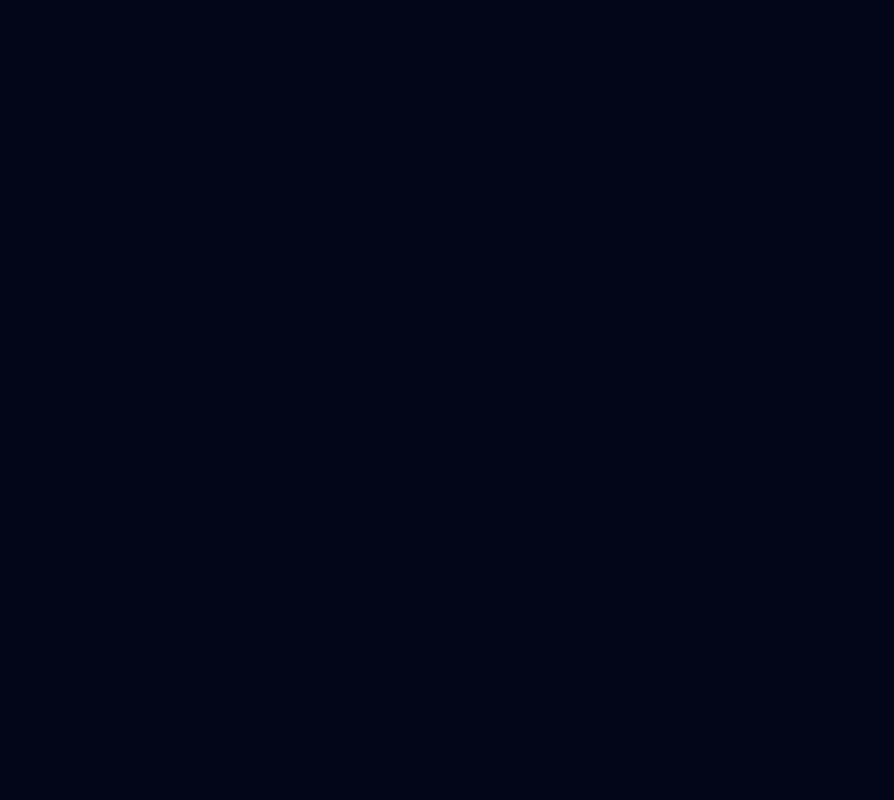
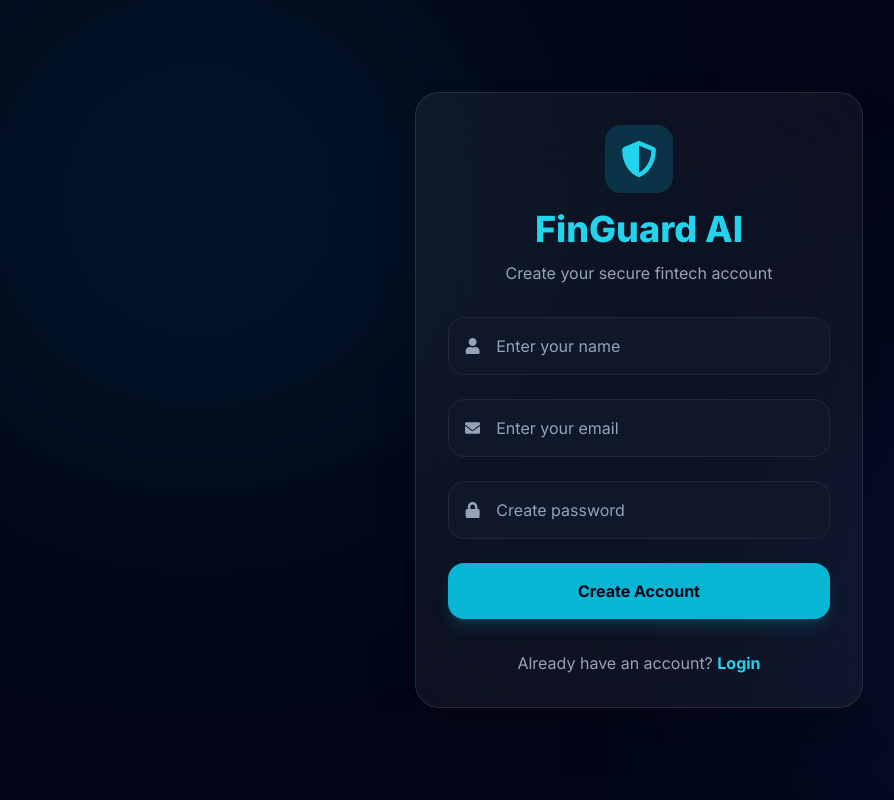
Before and after one commit to vishalkawade04/finguard-ai, a React (Vite) app in the folder frontend/: page /register in a window 1280 px wide. Before the commit this address had no page. Shown: the whole page, without its empty margins (1-895 px from the left). Built offline with nearby package versions, Linux system fonts and the light colour scheme.

Commit message:
Added auto login token after register

```diff
--- a/frontend/package.json
+++ b/frontend/package.json
@@ -11,7 +11,7 @@
   },
   "dependencies": {
     "apexcharts": "^5.11.0",
-    "axios": "^1.16.0",
+    "axios": "^1.16.1",
     "cors": "^2.8.6",
     "framer-motion": "^12.38.0",
     "react": "^18.3.1",
--- a/frontend/src/App.jsx
+++ b/frontend/src/App.jsx
@@ -1,3 +1,4 @@
+import Register from "./pages/Register";
 import { BrowserRouter, Routes, Route } from "react-router-dom";
 
 import Home from "./pages/Home";
@@ -21,7 +22,7 @@ function App() {
         <Route path="/" element={<Home />} />
 
         <Route path="/login" element={<Login />} />
-
+        <Route path="/register" element={<Register />} />
         {/* PROTECTED ROUTES */}
 
         <Route
--- a/frontend/src/main.jsx
+++ b/frontend/src/main.jsx
@@ -1,3 +1,4 @@
+
 import './index.css'
 import { StrictMode } from 'react'
 import { createRoot } from 'react-dom/client'
--- a/frontend/src/pages/Home.jsx
+++ b/frontend/src/pages/Home.jsx
@@ -11,7 +11,7 @@ function Home() {
 
   return (
 
-    <div className="min-h-screen bg-slate-950 text-white overflow-hidden">
+    <div className="min-h-screen bg-slate-950 text-white overflow-hidden relative">
 
       {/* BACKGROUND GLOW */}
 
@@ -21,7 +21,7 @@ function Home() {
 
       {/* NAVBAR */}
 
-      <nav className="relative z-10 flex justify-between items-center px-8 py-6 border-b border-slate-800">
+      <nav className="relative z-10 flex justify-between items-center px-8 py-6 border-b border-slate-800 backdrop-blur-xl">
 
         <div>
 
@@ -31,14 +31,27 @@ function Home() {
 
         </div>
 
-        <Link
-          to="/login"
-          className="bg-cyan-500 hover:bg-cyan-400 text-slate-950 px-6 py-3 rounded-2xl font-bold transition duration-300"
-        >
+        <div className="flex gap-4">
 
-          Login
+          <Link
+            to="/login"
+            className="border border-slate-700 hover:border-cyan-400 px-6 py-3 rounded-2xl font-bold transition duration-300"
+          >
 
-        </Link>
+            Login
+
+          </Link>
+
+          <Link
+            to="/register"
+            className="bg-cyan-500 hover:bg-cyan-400 text-slate-950 px-6 py-3 rounded-2xl font-bold transition duration-300 shadow-lg shadow-cyan-500/20"
+          >
+
+            Register
+
+          </Link>
+
+        </div>
 
       </nav>
 
@@ -69,14 +82,58 @@ function Home() {
 
         </p>
 
+        {/* STATS */}
+
+        <div className="flex gap-10 mt-10 flex-wrap justify-center">
+
+          <div>
+
+            <h2 className="text-4xl font-bold text-cyan-400">
+              99.8%
+            </h2>
+
+            <p className="text-slate-400 mt-2">
+              Fraud Detection Accuracy
+            </p>
+
+          </div>
+
+          <div>
+
+            <h2 className="text-4xl font-bold text-green-400">
+              24/7
+            </h2>
+
+            <p className="text-slate-400 mt-2">
+              Real-Time Monitoring
+            </p>
+
+          </div>
+
+          <div>
+
+            <h2 className="text-4xl font-bold text-purple-400">
+              1M+
+            </h2>
+
+            <p className="text-slate-400 mt-2">
+              Transactions Analyzed
+            </p>
+
+          </div>
+
+        </div>
+
+        {/* BUTTONS */}
+
         <div className="flex gap-6 mt-12 flex-wrap justify-center">
 
           <Link
-            to="/login"
+            to="/register"
             className="bg-cyan-500 hover:bg-cyan-400 text-slate-950 px-8 py-4 rounded-2xl text-lg font-bold transition duration-300 shadow-lg shadow-cyan-500/20"
           >
 
-            Get Started
+            Start Free Trial
 
           </Link>
 
@@ -85,7 +142,7 @@ function Home() {
             className="border border-slate-700 hover:border-cyan-400 px-8 py-4 rounded-2xl text-lg font-bold transition duration-300"
           >
 
-            View Dashboard
+            Live Demo
 
           </Link>
 
@@ -96,6 +153,21 @@ function Home() {
       {/* FEATURES */}
 
       <section className="relative z-10 px-8 pb-24">
+
+        <div className="max-w-7xl mx-auto mb-16 text-center">
+
+          <h2 className="text-5xl font-bold mb-6">
+            Enterprise Fraud Protection
+          </h2>
+
+          <p className="text-slate-400 text-xl max-w-3xl mx-auto">
+
+            AI-driven monitoring, intelligent analytics, and secure
+            transaction protection built for modern fintech systems.
+
+          </p>
+
+        </div>
 
         <div className="grid grid-cols-1 md:grid-cols-2 lg:grid-cols-4 gap-6 max-w-7xl mx-auto">
 
@@ -175,6 +247,14 @@ function Home() {
 
       </section>
 
+      {/* FOOTER */}
+
+      <footer className="relative z-10 border-t border-slate-800 py-8 text-center text-slate-500">
+
+        © 2026 FinGuard AI • Secure Fintech Intelligence Platform
+
+      </footer>
+
     </div>
   );
 }
--- a/frontend/src/pages/Register.jsx
+++ b/frontend/src/pages/Register.jsx
@@ -1,7 +1,176 @@
+import { useState } from "react";
+
+import { Link, useNavigate } from "react-router-dom";
+
+import axios from "axios";
+
+import {
+  FaShieldAlt,
+  FaUser,
+  FaEnvelope,
+  FaLock
+} from "react-icons/fa";
+
 function Register() {
+
+  const navigate = useNavigate();
+
+  const [name, setName] = useState("");
+
+  const [email, setEmail] = useState("");
+
+  const [password, setPassword] = useState("");
+
+  const handleRegister = async (e) => {
+
+    e.preventDefault();
+
+    try {
+
+      await axios.post(
+        "https://finguard-ai-r2ux.onrender.com/api/auth/register",
+        {
+          username: name,
+          email,
+          password
+        }
+      );
+
+      alert("Registration Successful 😎");
+
+      navigate("/login");
+
+    } catch (error) {
+
+      console.log(error);
+
+      alert("Registration Failed");
+
+    }
+
+  };
+
   return (
-    <div>
-      <h1>Register Page</h1>
+
+    <div className="min-h-screen bg-slate-950 flex items-center justify-center px-6 relative overflow-hidden text-white">
+
+      {/* GLOW EFFECT */}
+
+      <div className="absolute top-0 left-0 w-[400px] h-[400px] bg-cyan-500/20 blur-[150px] rounded-full"></div>
+
+      <div className="absolute bottom-0 right-0 w-[400px] h-[400px] bg-blue-500/20 blur-[150px] rounded-full"></div>
+
+      {/* CARD */}
+
+      <div className="relative z-10 w-full max-w-md bg-white/5 border border-white/10 backdrop-blur-2xl rounded-3xl p-8 shadow-2xl">
+
+        {/* LOGO */}
+
+        <div className="flex flex-col items-center mb-8">
+
+          <div className="bg-cyan-500/20 p-4 rounded-2xl mb-4">
+
+            <FaShieldAlt className="text-cyan-400 text-4xl" />
+
+          </div>
+
+          <h1 className="text-4xl font-extrabold text-cyan-400">
+            FinGuard AI
+          </h1>
+
+          <p className="text-slate-400 mt-3 text-center">
+            Create your secure fintech account
+          </p>
+
+        </div>
+
+        {/* FORM */}
+
+        <form onSubmit={handleRegister} className="space-y-6">
+
+          {/* NAME */}
+
+          <div className="bg-slate-900 border border-slate-800 rounded-2xl flex items-center px-4">
+
+            <FaUser className="text-slate-400" />
+
+            <input
+              type="text"
+              placeholder="Enter your name"
+              value={name}
+              onChange={(e) => setName(e.target.value)}
+              className="w-full bg-transparent text-white placeholder-slate-400 outline-none px-4 py-4"
+              required
+            />
+
+          </div>
+
+          {/* EMAIL */}
+
+          <div className="bg-slate-900 border border-slate-800 rounded-2xl flex items-center px-4">
+
+            <FaEnvelope className="text-slate-400" />
+
+            <input
+              type="email"
+              placeholder="Enter your email"
+              value={email}
+              onChange={(e) => setEmail(e.target.value)}
+              className="w-full bg-transparent text-white placeholder-slate-400 outline-none px-4 py-4"
+              required
+            />
+
+          </div>
+
+          {/* PASSWORD */}
+
+          <div className="bg-slate-900 border border-slate-800 rounded-2xl flex items-center px-4">
+
+            <FaLock className="text-slate-400" />
+
+            <input
+              type="password"
+              placeholder="Create password"
+              value={password}
+              onChange={(e) => setPassword(e.target.value)}
+              className="w-full bg-transparent text-white placeholder-slate-400 outline-none px-4 py-4"
+              required
+            />
+
+          </div>
+
+          {/* BUTTON */}
+
+          <button
+            type="submit"
+            className="w-full bg-cyan-500 hover:bg-cyan-400 text-slate-950 font-bold py-4 rounded-2xl transition duration-300 shadow-lg shadow-cyan-500/20"
+          >
+
+            Create Account
+
+          </button>
+
+        </form>
+
+        {/* LOGIN */}
+
+        <p className="text-center text-slate-400 mt-8">
+
+          Already have an account?{" "}
+
+          <Link
+            to="/login"
+            className="text-cyan-400 hover:text-cyan-300 font-bold"
+          >
+
+            Login
+
+          </Link>
+
+        </p>
+
+      </div>
+
     </div>
   );
 }
```
Also changed, not shown: 2 other files (tests, documents, lock files or other folders).
